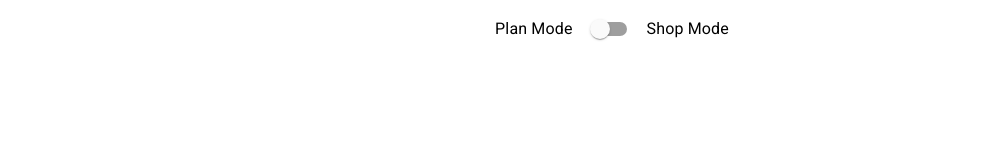
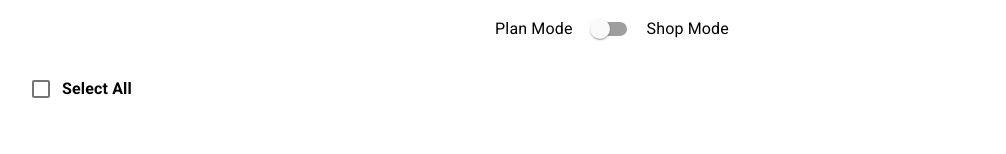
Before and after one commit to jchiella/chiellalist, a React (Create React App) app: page / in a window 1280 px wide. Shown: the part 146-300 px from the top of the page, without its empty margins (28-1034 px from the left). Built offline with nearby package versions, Linux system fonts and the light colour scheme.

Commit message:
added select/deselect all

```diff
--- a/src/GroceryList.js
+++ b/src/GroceryList.js
@@ -5,7 +5,9 @@ import { makeStyles } from '@material-ui/core/styles';
 
 import List from '@material-ui/core/List';
 import ListSubheader from '@material-ui/core/ListSubheader';
+import ListItem from '@material-ui/core/ListItem';
 import ArrowDropDown from '@material-ui/icons/ArrowDropDown';
+import Checkbox from '@material-ui/core/Checkbox';
 
 
 import GroceryListItem from './GroceryListItem';
@@ -13,6 +15,7 @@ import NewItemForm from './NewItemForm';
 import ModeSwitch from './ModeSwitch';
 
 import { io } from 'socket.io-client';
+import { ListItemText } from '@material-ui/core';
 
 const useStyles = makeStyles({
   subheading: {
@@ -40,6 +43,9 @@ export default function GroceryList() {
 
   const [shownCategories, setShownCategories] = useState(categories);
 
+  const [allDone, setAllDone] = useState(false);
+  const [allNeeded, setAllNeeded] = useState(false);
+
   const socket = useRef(null);
 
   useEffect(() => {
@@ -56,21 +62,10 @@ export default function GroceryList() {
     return (e) => {
       e.preventDefault();
       if (shopMode) {
-        socket.current.emit('patch', {
-          name: items[index].name,
-          category: items[index].category,
-          done: !items[index].done,
-          needed: items[index].needed,
-        });
+        socket.current.emit('patch', name, { done: !items[index].done });
       } else {
-        socket.current.emit('patch', {
-          name: items[index].name,
-          category: items[index].category,
-          done: items[index].done,
-          needed: !items[index].needed,
-        });
+        socket.current.emit('patch', name, { needed: !items[index].needed });
       }
-
     };
   }
 
@@ -101,10 +96,28 @@ export default function GroceryList() {
     setShopMode(e.target.checked);
   };
 
+  const toggleAll = (e) => {
+    if (shopMode) {
+      socket.current.emit('patchAll', { done: !allDone });
+      setAllDone(!allDone);
+    } else {
+      socket.current.emit('patchAll', { needed : !allNeeded });
+      setAllNeeded(!allNeeded);
+    }
+  };
+
   return (<>
     <NewItemForm addItem={addItem} items={items} categories={categories} />
     <ModeSwitch shopMode={shopMode} handleModeChange={handleModeChange} />
     <List>
+      <ListItem button onClick={toggleAll}>
+        {
+          shopMode ? <Checkbox checked={allDone} /> : <Checkbox color="primary" checked={allNeeded} />
+        }
+        <ListItemText>
+          <strong>Select All</strong>
+        </ListItemText>
+      </ListItem>
       {
         categories.map((cat, i) => {
           let filteredItems;
```
